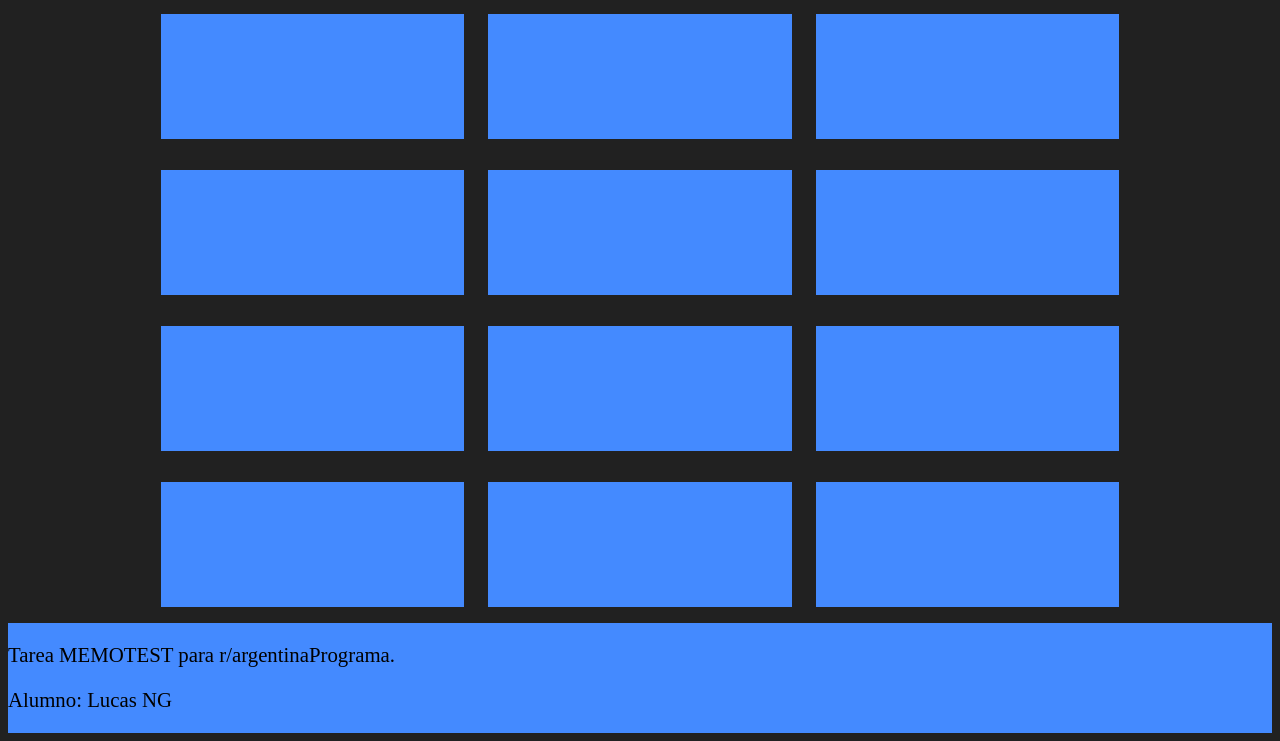
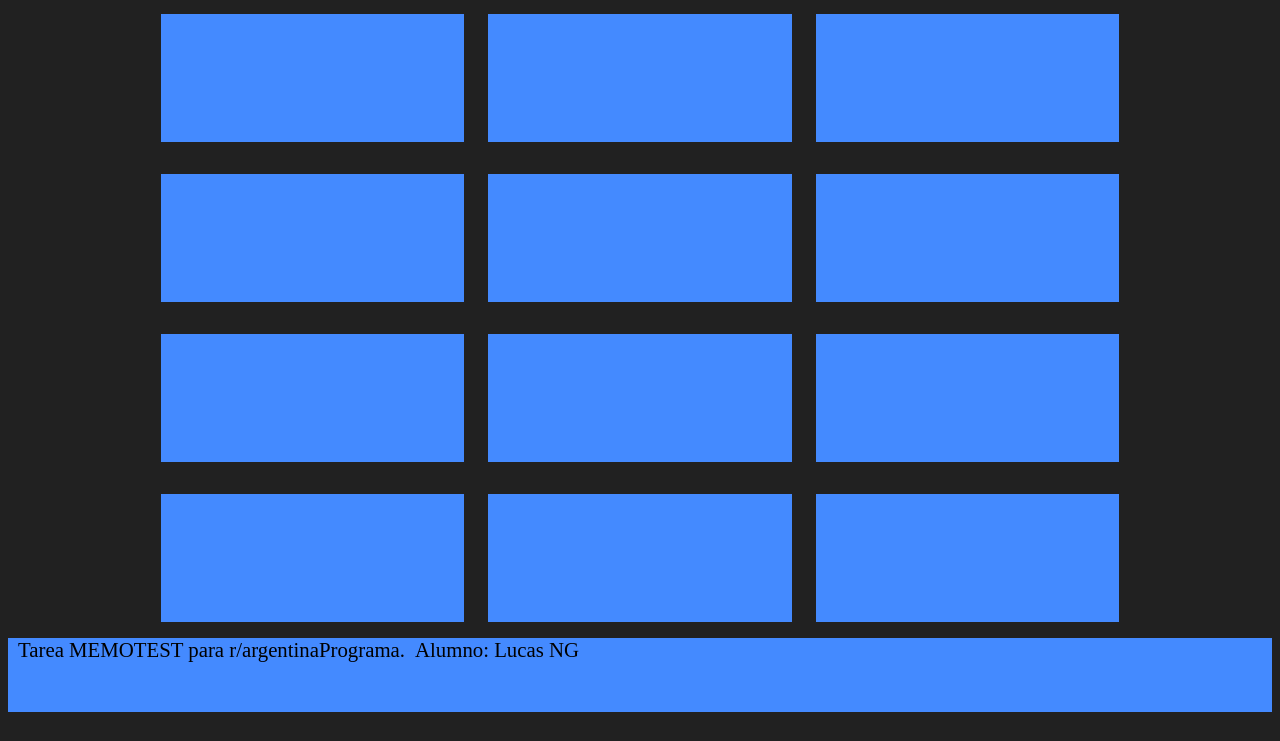
Before and after one commit to lucanouet/memotest2.0, a website: page index.html in a window 1280 px wide. Shown: the part 75-816 px from the top of the page. Drawn offline with Linux system fonts and the light colour scheme.

Commit message:
ahora si

```diff
--- a/src/style.css
+++ b/src/style.css
@@ -9,7 +9,6 @@
 }
 header{
     display: flex;
-    justify-content: left;
     align-items: center;
     height: 65px;
     background-color: #8BC34A;
@@ -26,11 +25,18 @@
 
 }
 footer{
-
+    display: flex;
+    margin: 0px;
     height: 50px;
     background-color: #448AFF;
     margin-bottom: 0px;
 
+}
+
+footer p{
+    margin-top: 0px;
+    margin-left: 10px;
+    margin-bottom: 50px;
 }
 
 .ficha{
```
